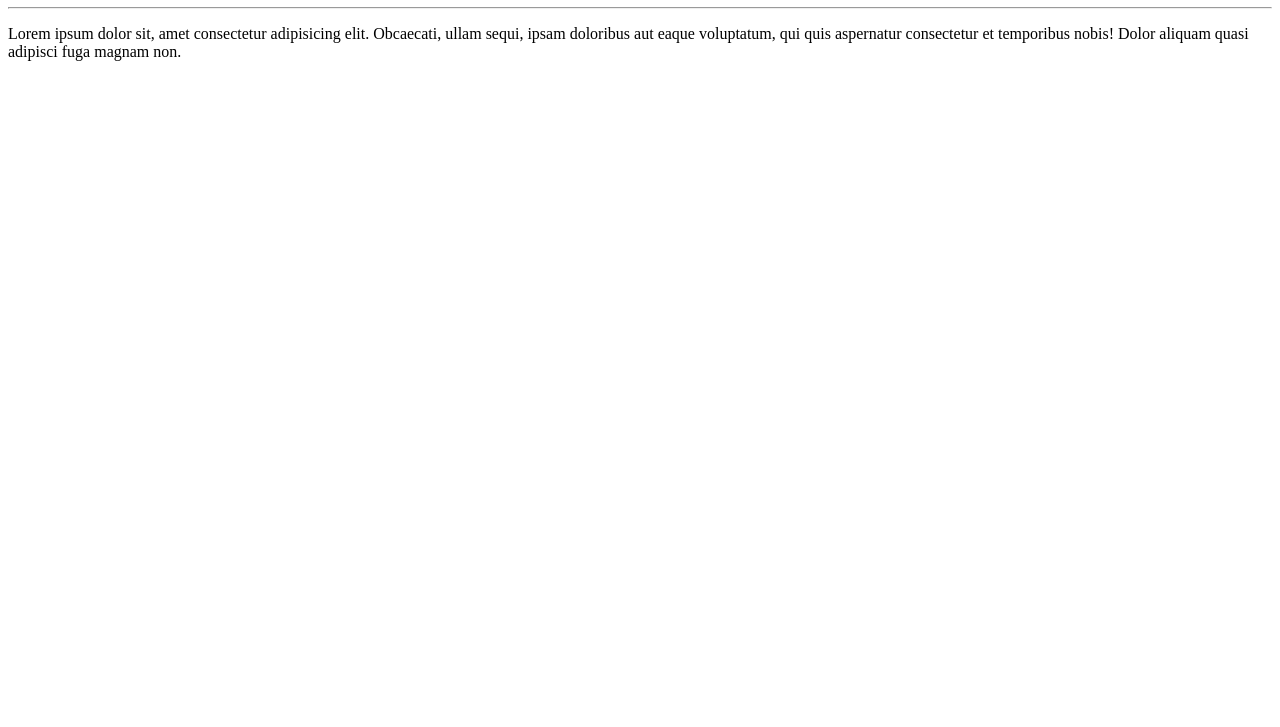
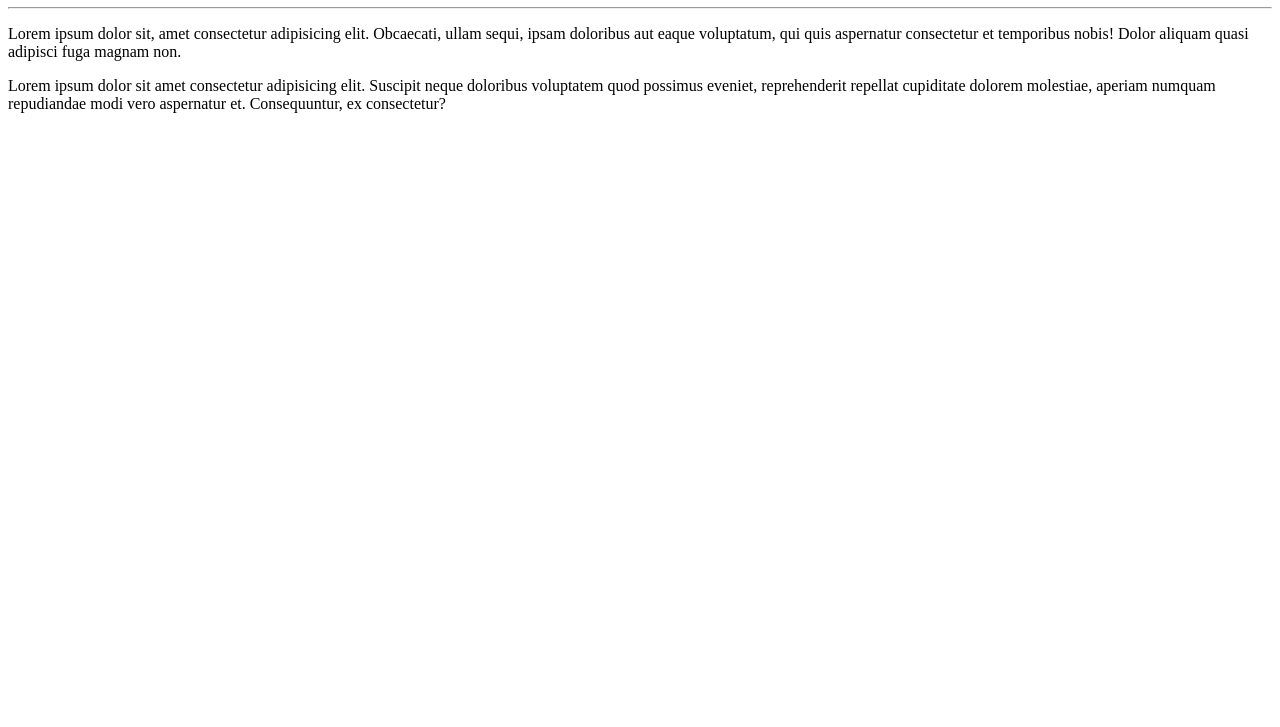
Before and after one commit to liviamarquestenorio/Ola-mundo1, a plain HTML site: page site-exemplo/index.html in a window 1280 px wide. Shown: the part 73-800 px from the top of the page. Drawn offline with Linux system fonts and the light colour scheme.

Commit message:
adicionei um parágrafo

```diff
--- a/site-exemplo/index.html
+++ b/site-exemplo/index.html
@@ -10,5 +10,6 @@
     <h1>Olá, Mundo!</h1>
     <hr>
     <p>Lorem ipsum dolor sit, amet consectetur adipisicing elit. Obcaecati, ullam sequi, ipsam doloribus aut eaque voluptatum, qui quis aspernatur consectetur et temporibus nobis! Dolor aliquam quasi adipisci fuga magnam non.</p>
+    <p>Lorem ipsum dolor sit amet consectetur adipisicing elit. Suscipit neque doloribus voluptatem quod possimus eveniet, reprehenderit repellat cupiditate dolorem molestiae, aperiam numquam repudiandae modi vero aspernatur et. Consequuntur, ex consectetur?</p>
 </body>
 </html>
```
